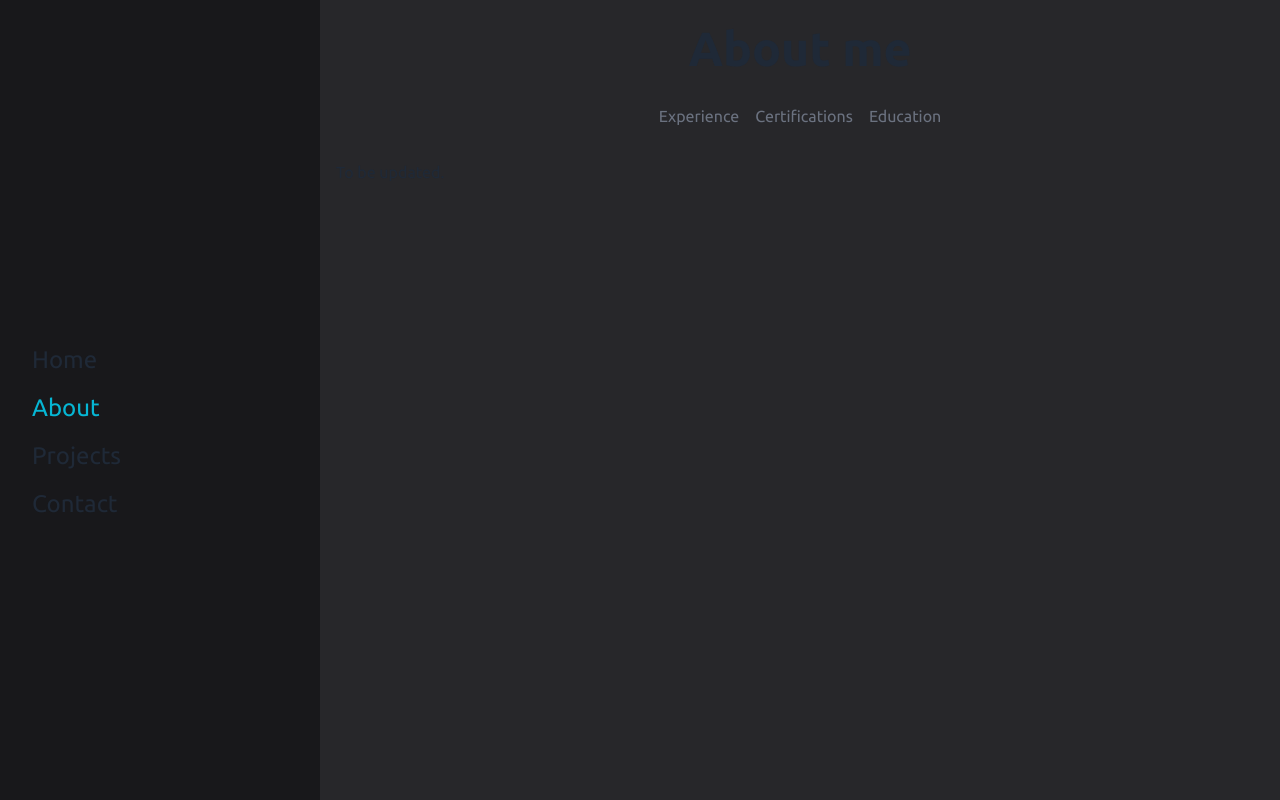
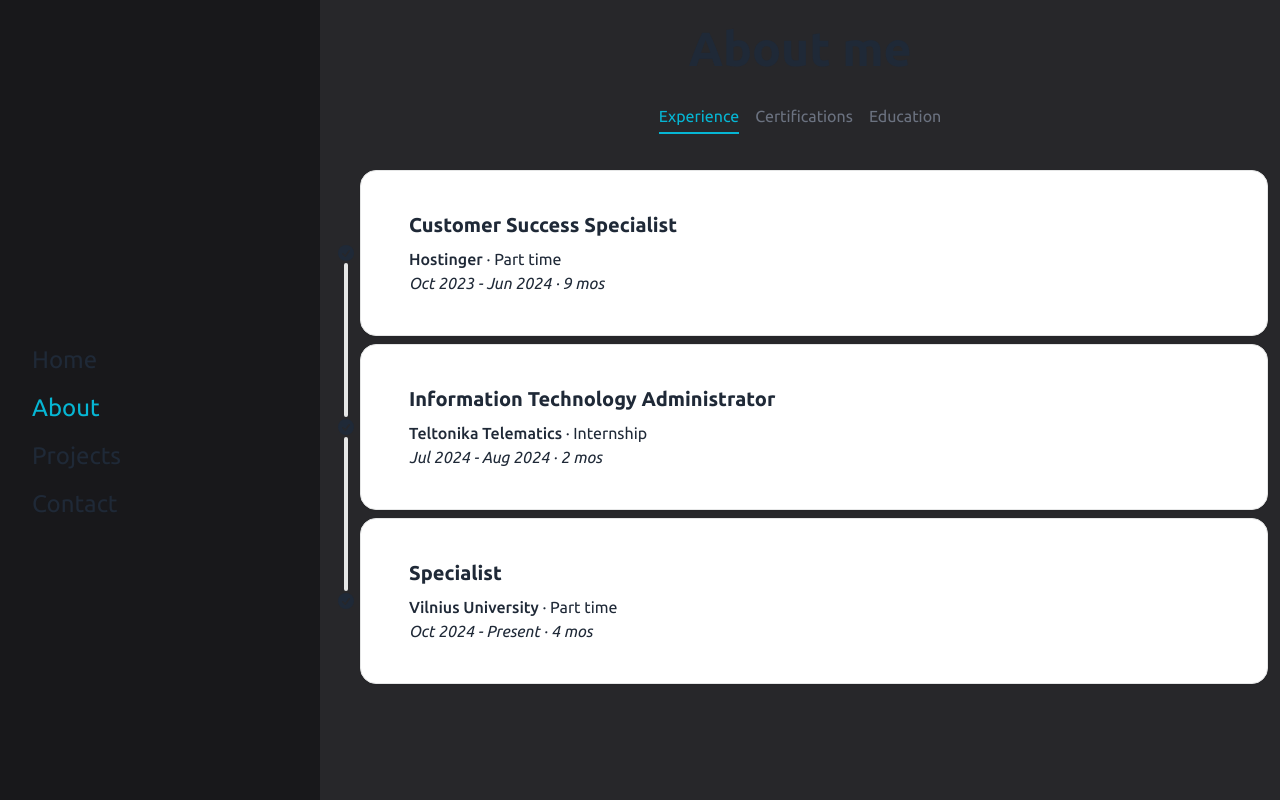
Before and after one commit to archlich03/spa-website, a Vue app: page /about in a window 1280 px wide. Built offline with nearby package versions, Linux system fonts and the light colour scheme.

Commit message:
Improved about section layout

```diff
--- a/index.html
+++ b/index.html
@@ -4,7 +4,7 @@
     <meta charset="UTF-8">
     <link rel="icon" href="/favicon.ico">
     <meta name="viewport" content="width=device-width, initial-scale=1.0">
-    <title>Vite App</title>
+    <title>Loading...</title>
   </head>
   <body>
     <div id="app"></div>
--- a/src/components/AboutExperience.vue
+++ b/src/components/AboutExperience.vue
@@ -1,6 +1,6 @@
 <script setup>
-function getPresentMonths() {
-    const startDate = new Date('2024-10-01T00:00:00.000Z');
+function getPresentMonths(startDateString) {
+    const startDate = new Date(startDateString);
     const endDate = new Date();
     const diffTime = endDate.getTime() - startDate.getTime();
     let diffMonths = Math.ceil(diffTime / (30 * 24 * 60 * 60 * 1000));
@@ -99,7 +99,7 @@
                         class="font-medium hover:underline"
                         >
                         Vilnius University</a>
-                        · Part time<br><i>Oct 2024 - Present · {{ getPresentMonths() }}</i></p>
+                        · Part time<br><i>Oct 2024 - Present · {{ getPresentMonths('2024-10-01T00:00:00.000Z') }}</i></p>
             </div>
         </div>
     </li>
--- a/src/views/About.vue
+++ b/src/views/About.vue
@@ -9,7 +9,7 @@
     document.title = "About me | Rokas Stankūnas";
 });
 
-const activeTab = ref('Introduction');
+const activeTab = ref('Experience');
 
 function setActiveTab(tab) {
     activeTab.value = tab;
@@ -30,11 +30,6 @@
             <a role="tab" :class="{ 'text-cyan-500 border-b-2 border-cyan-500 pb-1 cursor-pointer': activeTab === 'Certifications', 'text-gray-500 hover:text-cyan-500 transition-colors duration-300 cursor-pointer': activeTab !== 'Certifications' }" @click="setActiveTab('Certifications')">Certifications</a>
             <a role="tab" :class="{ 'text-cyan-500 border-b-2 border-cyan-500 pb-1 cursor-pointer': activeTab === 'Education', 'text-gray-500 hover:text-cyan-500 transition-colors duration-300 cursor-pointer': activeTab !== 'Education' }" @click="setActiveTab('Education')">Education</a>
         </div>
-        <div v-if="activeTab === 'Introduction'" role="tabpanel" class="mt-8 space-y-4">
-            <p>
-                To be updated.
-            </p>
-        </div>
         <div v-if="activeTab === 'Experience'" role="tabpanel" class="mt-8 space-y-4">
             <AboutExperience />
         </div>
```
